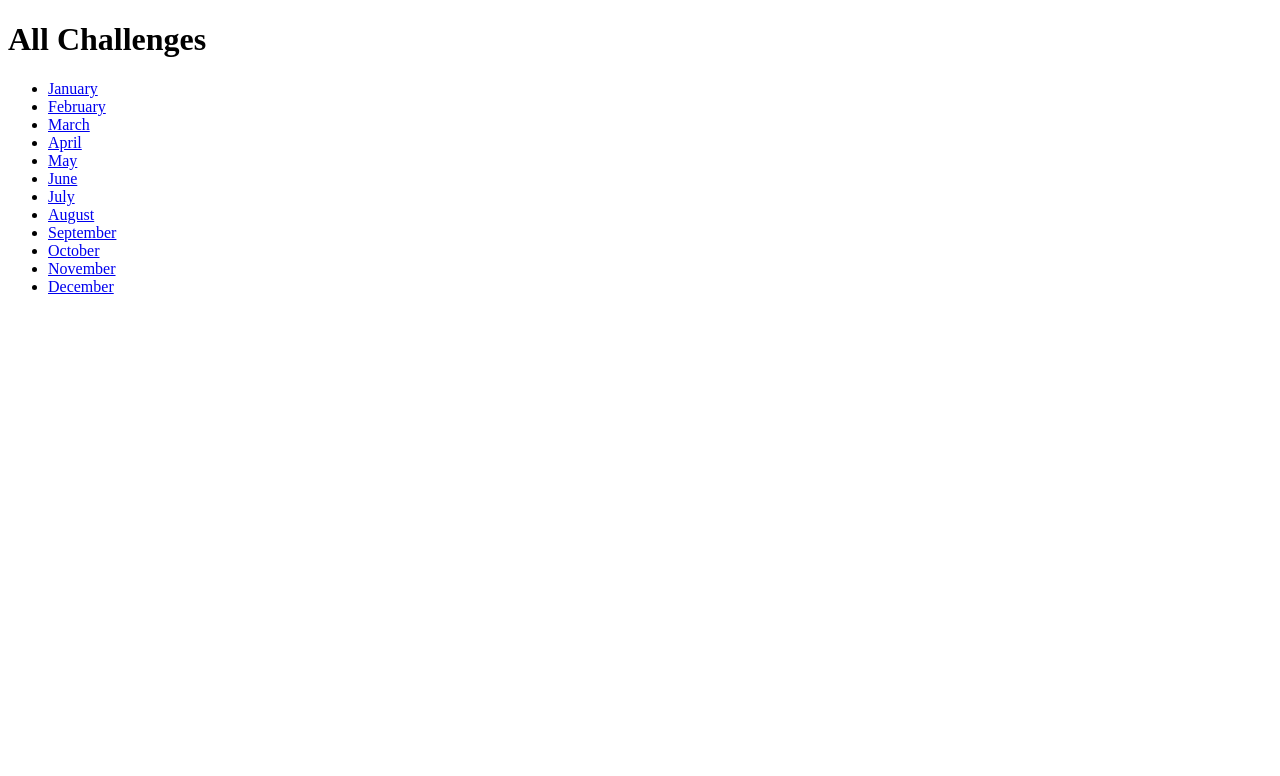
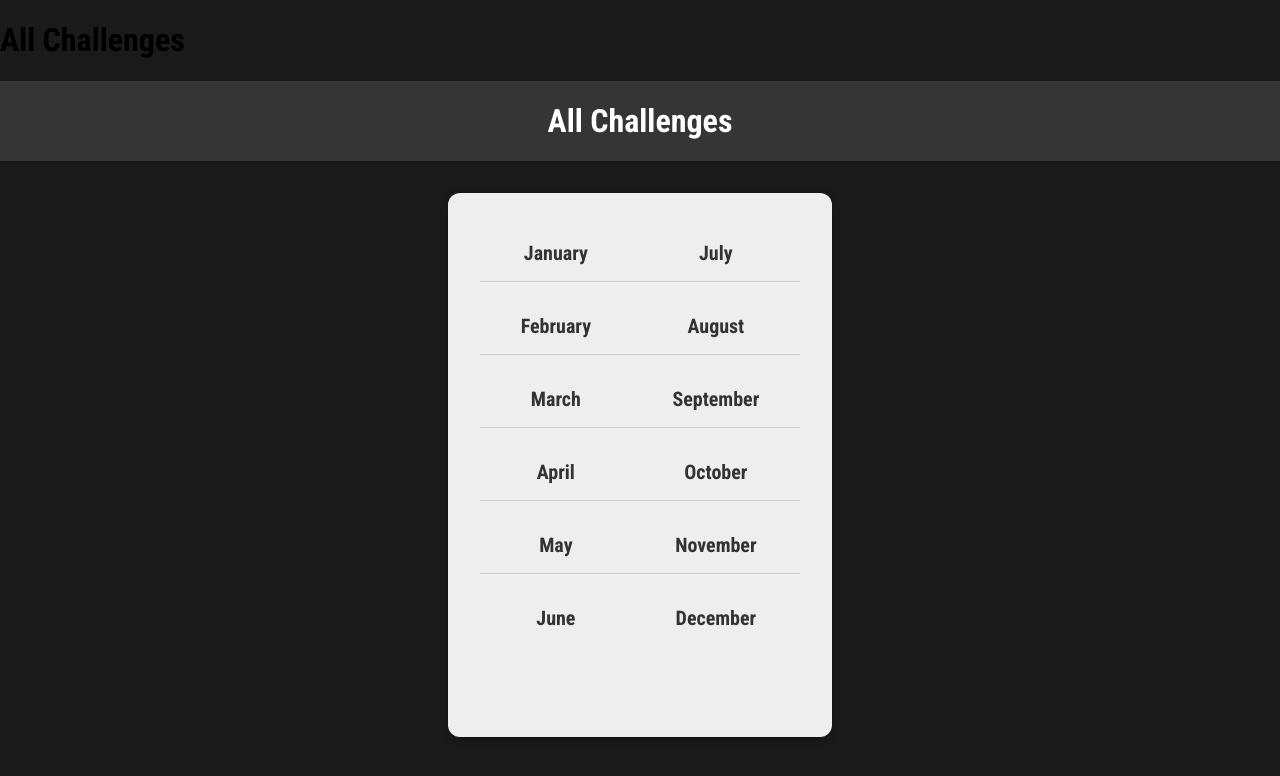
Before and after one commit to coder81/django_monthly_challenges, a Django app: page /challenges/ in a window 1280 px wide. Shown: the top 776 px of the page. Run offline with Django 5.2, Linux system fonts and the light colour scheme.

Commit message:
Daily Challenge project practising is finished.

```diff
--- /dev/null
+++ b/challenges/static/challenges/challenges.css
@@ -0,0 +1,38 @@
+ul {
+    list-style: none;
+    margin: 2rem auto;
+    width: 50%;
+    max-width: 20rem;
+    box-shadow: 0 2px 8px rgba(0, 0, 0, 0.26);
+    padding: 2rem;
+    border-radius: 12px;
+    display: flex;
+    flex-direction: column;
+    flex-wrap: wrap;
+    height: 30rem;
+    background-color: #eeeeee;
+}
+
+li {
+    margin: 1rem 0;
+    text-align: center;
+    font-size: 1.25rem;
+    border-bottom: 1px solid #ccc;
+    padding-bottom: 1rem;
+}
+
+li:last-of-type,
+li:nth-of-type(6) {
+    border-bottom: none;
+}
+
+li a {
+    text-decoration: none;
+    color: #333;
+    font-weight: bold;
+}
+
+li a:hover,
+li a:active {
+    color: #007BFF;
+}
--- /dev/null
+++ b/challenges/static/challenges/includes/header.css
@@ -0,0 +1,25 @@
+header {
+  width: 100%;
+  height: 5rem;
+  background-color: #353535;
+}
+
+header nav {
+  width: 100%;
+  height: 100%;
+  display: flex;
+  justify-content: center;
+  align-items: center;
+}
+
+header nav a {
+  color: white;
+  font-size: 2rem;
+  font-weight: bold;
+  text-decoration: none;
+}
+
+header nav a:hover,
+header nav a:active {
+  color: #cf54a6;
+}
--- /dev/null
+++ b/challenges/templates/challenges/includes/header.html
@@ -0,0 +1,5 @@
+<header>
+  <nav>
+    <a href="{% url "index" %}">All Challenges</a>
+  </nav>
+</header>
--- a/challenges/templates/challenges/index.html
+++ b/challenges/templates/challenges/index.html
@@ -1,10 +1,17 @@
 {% extends "base.html" %}
+{% load static %}
 
+{% block css_files %}
+  <link rel="stylesheet" href="{% static "challenges/challenges.css" %}">
+  <link rel="stylesheet" href="{% static "challenges/includes/header.css" %}">
+{% endblock %}
 {% block page_title %}
     All Challenges
 {% endblock %}
 
 {% block content %}
+    {% include "challenges/includes/header.html" %}
+
   <ul>
     {% for month in months %}
       <li><a href="{% url "month-challenge" month %}">{{ month|title }}</a></li>
--- a/challenges/urls.py
+++ b/challenges/urls.py
@@ -2,7 +2,7 @@ from django.urls import path
 from . import views
 
 urlpatterns = [
-  path("", views.index),
+  path("", views.index, name="index"), # /challenges/
   path("<int:month>", views.monthly_challenge_by_number),
   path("<str:month>", views.monthly_challenge, name="month-challenge"), # dynamic path
 ]
--- a/challenges/views.py
+++ b/challenges/views.py
@@ -44,6 +44,7 @@ def monthly_challenge(request, month):
     })
     return HttpResponse(response_data)
   except:
-    return HttpResponseNotFound("This month is not supported!")
+    response_data = render_to_string("404.html")
+    return HttpResponseNotFound(response_data)
 
   return HttpResponse(challenge_text)
--- a/monthly_challenges/settings.py
+++ b/monthly_challenges/settings.py
@@ -119,3 +119,7 @@ USE_TZ = True
 # https://docs.djangoproject.com/en/6.0/howto/static-files/
 
 STATIC_URL = 'static/'
+
+STATICFILES_DIRS = [
+    BASE_DIR / "static"
+]
--- /dev/null
+++ b/static/styles.css
@@ -0,0 +1,10 @@
+@import url('https://fonts.googleapis.com/css2?family=Roboto+Condensed:ital,wght@0,100..900;1,100..900&display=swap');
+
+html {
+    font-family: 'Roboto Condensed', sans-serif;
+}
+
+body {
+    margin: 0;
+    background-color: #1a1a1a;
+}
--- a/templates/base.html
+++ b/templates/base.html
@@ -1,8 +1,12 @@
+{% load static %}
+
 <!DOCTYPE html>
 <html lang="en">
 <head>
   <meta charset="UTF-8">
   <title>{% block page_title %}My Challenges{% endblock %}</title>
+  <link rel="stylesheet" href="{% static "styles.css" %}">
+  {% block css_files %}{% endblock %}
 </head>
 <body>
   <h1>All Challenges</h1>
```
Also changed, not shown: challenges/static/challenges/challenge.css (added, +22 -0 lines), challenges/templates/challenges/challenge.html (+10 -0 lines), templates/404.html (added, +9 -0 lines).
